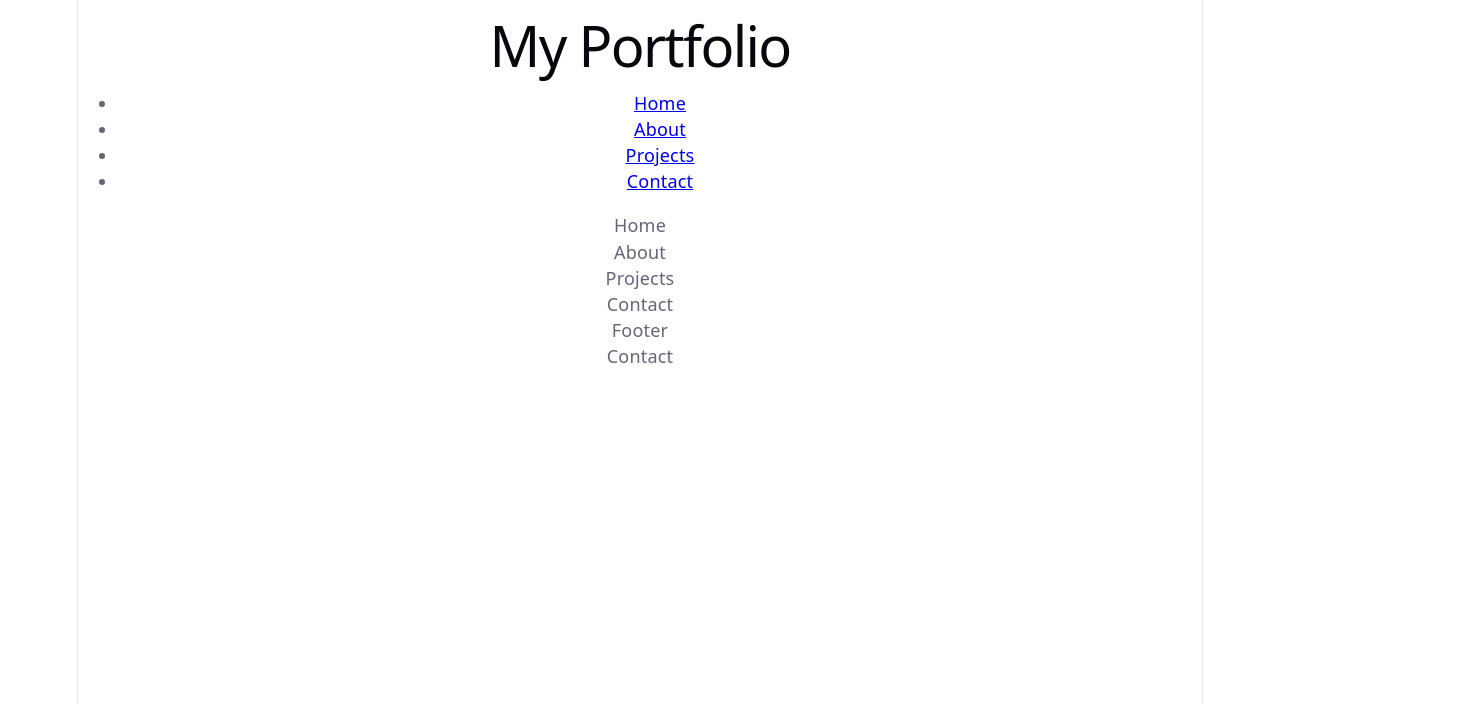
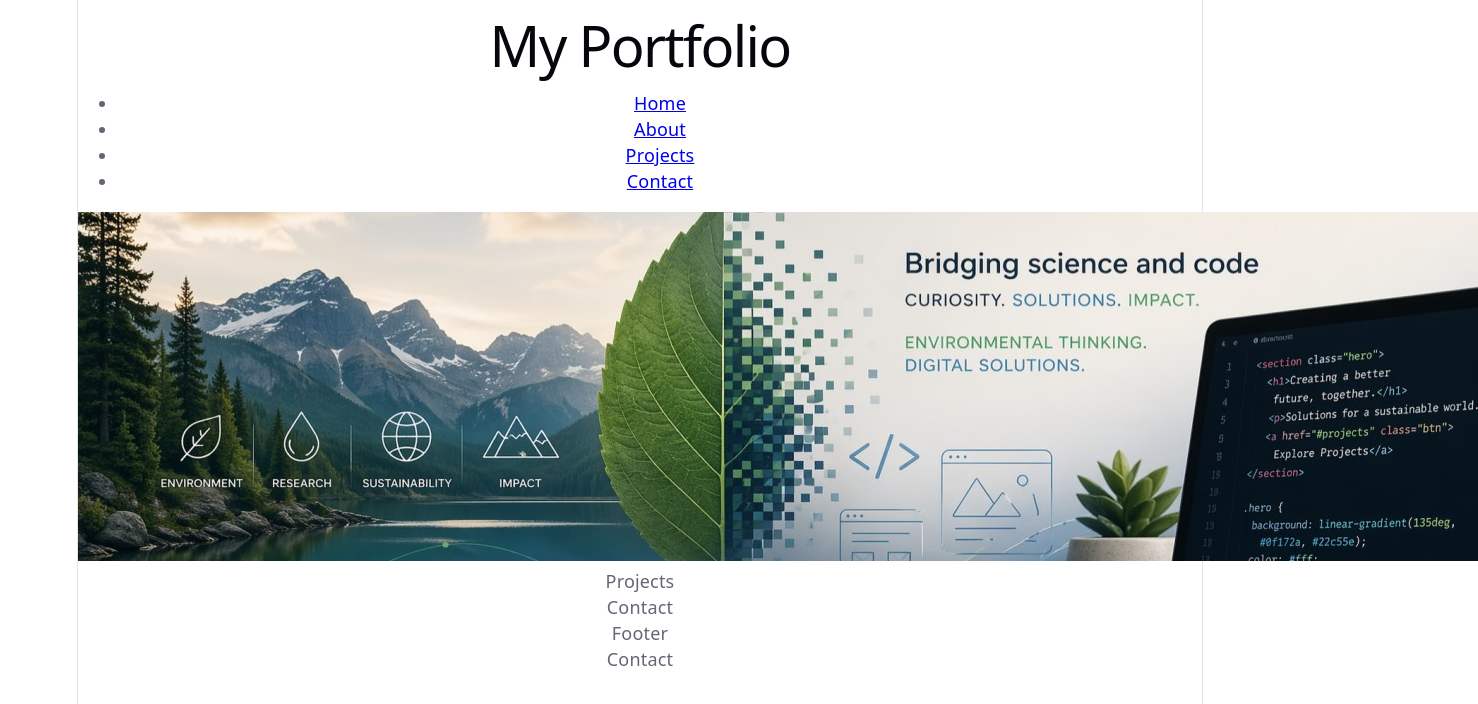
Before and after one commit to Crestedgaming/Portfolio, a React (Vite) app in the folder Portfolio/: page / in a window 1280 px wide. Shown: the top 704 px of the page, 1478 px wide, since content can reach past the window. Built offline with nearby package versions, Linux system fonts and the light colour scheme.

Commit message:
Add About component with initial structure

```diff
--- a/Portfolio/src/App.tsx
+++ b/Portfolio/src/App.tsx
@@ -1,6 +1,6 @@
 import Header from './components/Header'
 import Home from './components/Home'
-import About from './components/Hero'
+import About from './components/About'
 import Projects from './components/Projects'
 import Contact from './components/Contact'
 import Footer from './components/Footer'
--- a/Portfolio/src/components/Hero.tsx
+++ b/Portfolio/src/components/About.tsx
@@ -2,7 +2,9 @@
 
 const About = () => {
   return (
-    <div>About</div>
+    <div>
+
+    </div>
   )
 }
 
--- a/Portfolio/src/components/Home.tsx
+++ b/Portfolio/src/components/Home.tsx
@@ -1,8 +1,12 @@
 
+
+import bannerImage from '../assets/images/banner.jpg'
 
 const Home = () => {
   return (
-    <div>Home</div>
+    <div>
+      <img src={bannerImage} alt="Banner" />
+    </div>
   )
 }
 
```
Also changed, not shown: Portfolio/src/components/ProjectCard.tsx (+9 -0 lines), Portfolio/src/assets/images/banner.jpg (added).
